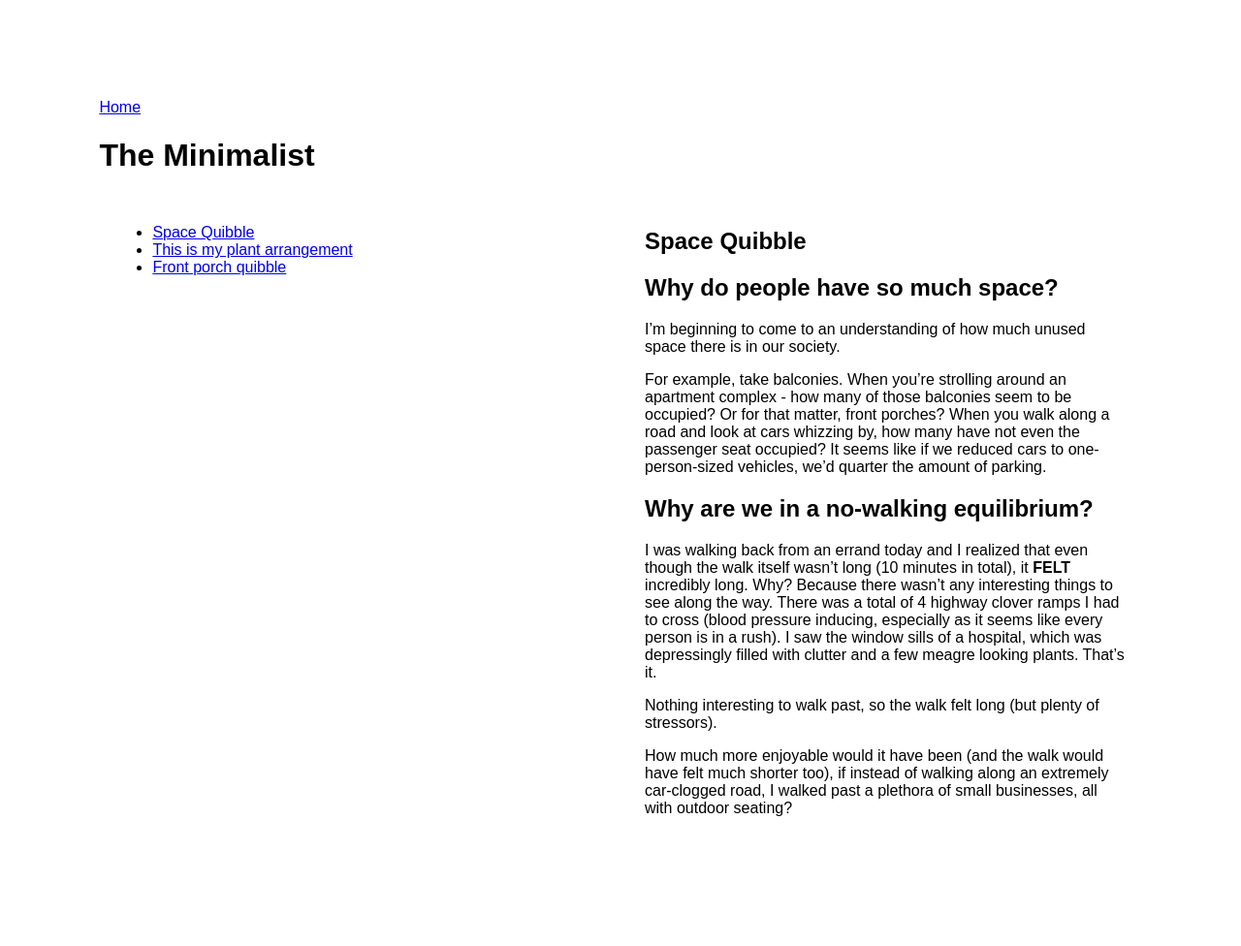
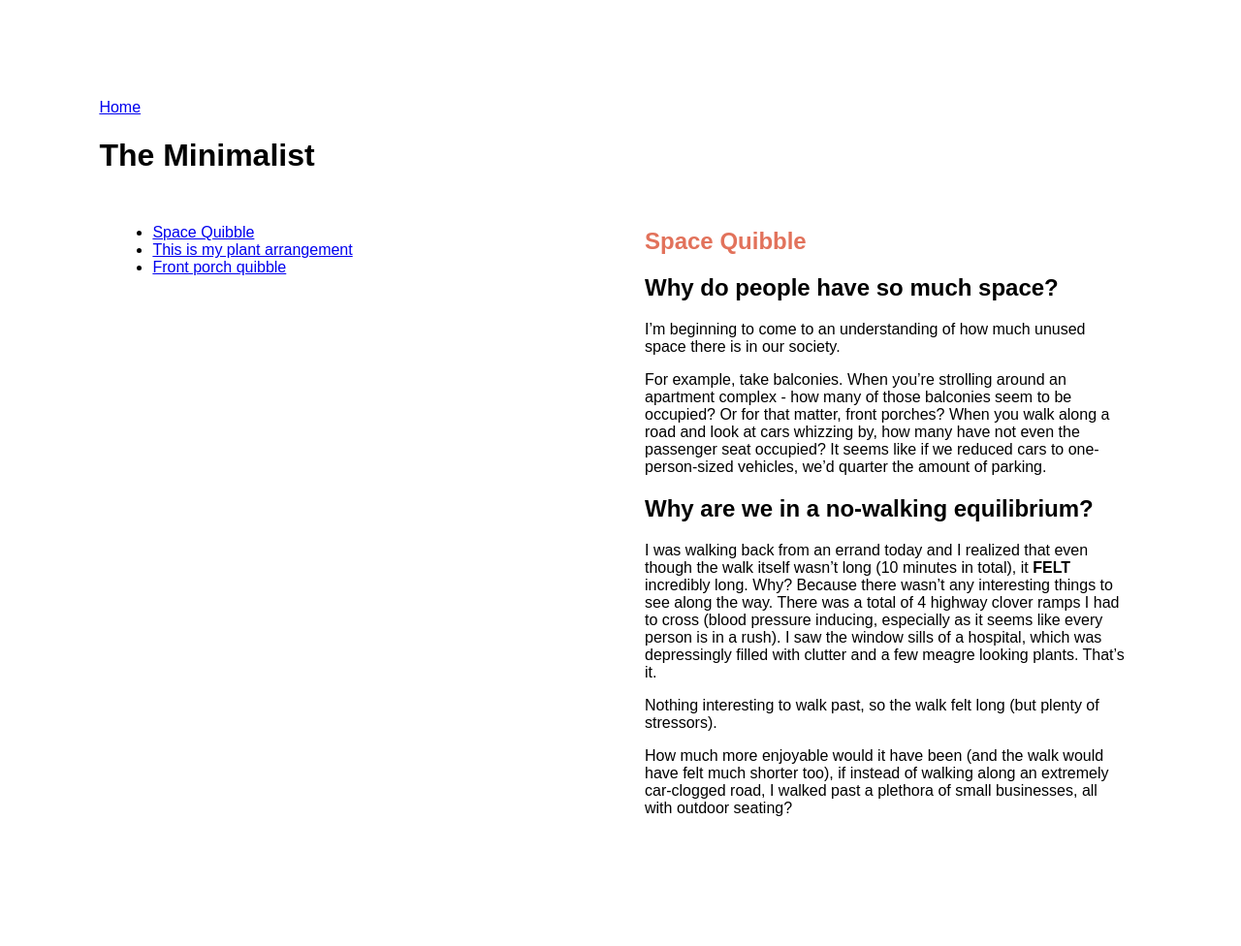
Before and after one commit to heyluney/heyluney.github.io, a Jekyll site: the page built from _posts/2025-12-02-space-quibble.md, in a window 1280 px wide. Shown: the whole page at 97% size. Built offline with Jekyll 4.4.1, drawn with Linux system fonts in a browser that asks for light colours; our own code applies the rules of GitHub Pages for plain Markdown files.

Commit message:
Update default.html
Change page title color.

```diff
--- a/_layouts/default.html
+++ b/_layouts/default.html
@@ -25,7 +25,7 @@
   </div>
 
   <div class="column">
-     <h2>{{page.title}}</h2>
+     <h2 class="title">{{page.title}}</h2>
      <section>{{content}}</section>
   </div>
 </div>
```
